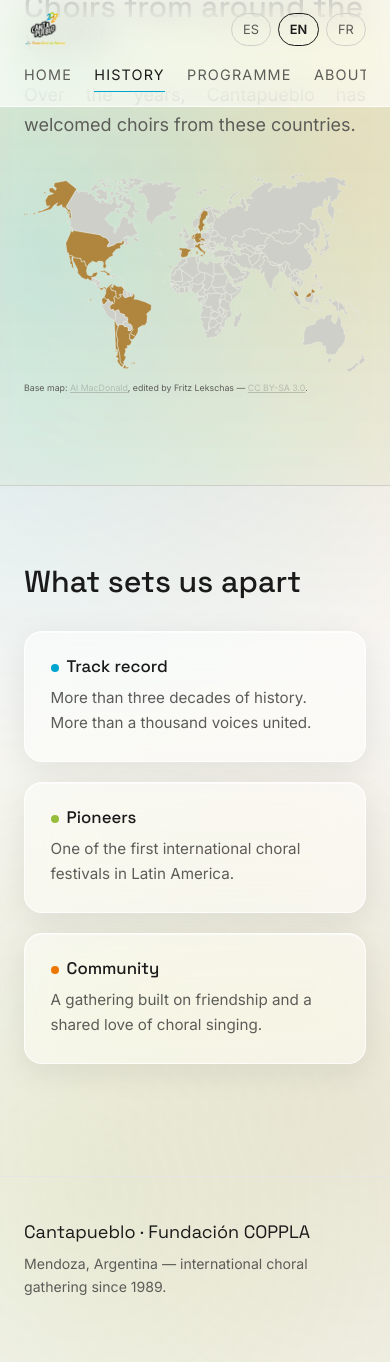
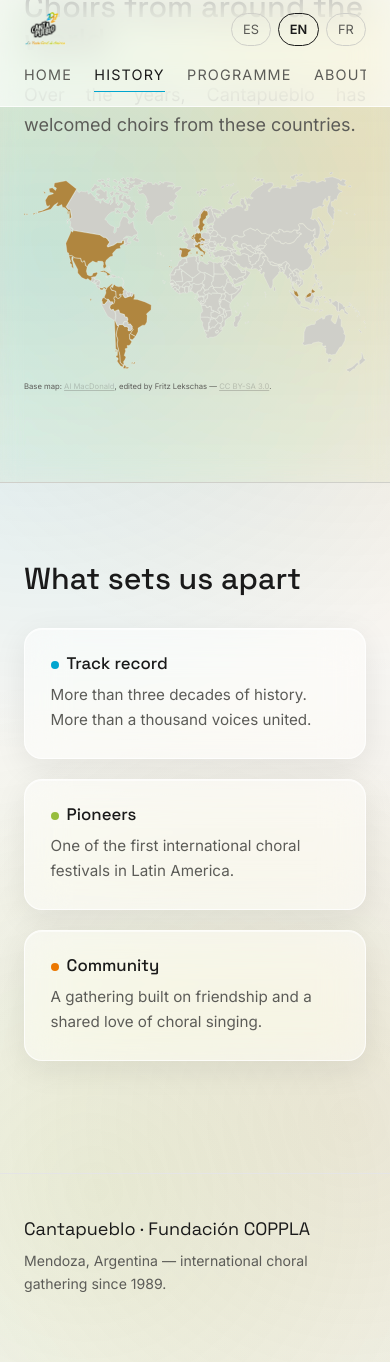
Before and after one commit to mxscvz/cantapueblo, a Jekyll site: the page built from en/history.html, in a window 390 px wide and 1400 px high, scrolled down 3737 px. Shown: the top 1362 px of the window. Built offline with Jekyll 4.4.1, drawn with Linux system fonts in a browser that asks for light colours.

Commit message:
Adjust map attribution font size for smaller screens

```diff
--- a/assets/css/style.css
+++ b/assets/css/style.css
@@ -759,7 +759,7 @@ a:focus-visible, button:focus-visible {
 .footer-note { color: var(--text-dim); font-size: 0.88rem; margin: 0; }
 
 @media (max-width: 720px) {
-  .map-attribution { font-size: 0.55rem; color: rgba(92, 92, 88, 0.3); }
+  .map-attribution { font-size: 0.48rem; color: rgba(92, 92, 88, 0.3); }
   .header-inner { flex-wrap: wrap; gap: 1rem; }
   .logo-link img { height: 64px; }
   .site-header.scrolled .logo-link img { height: 36px; }
```
